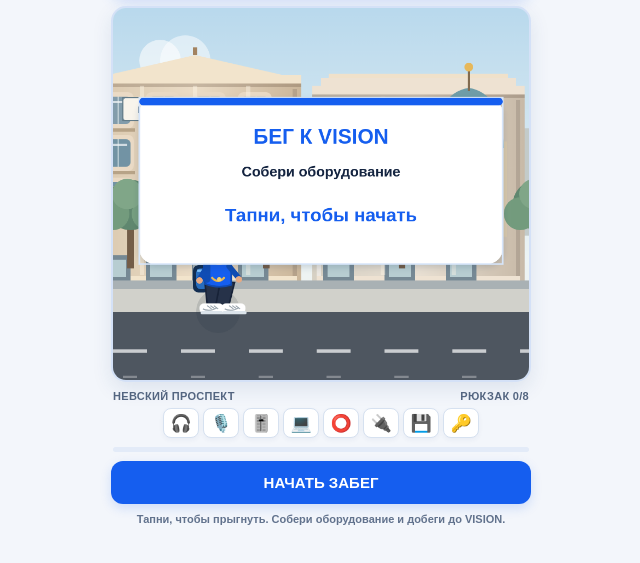
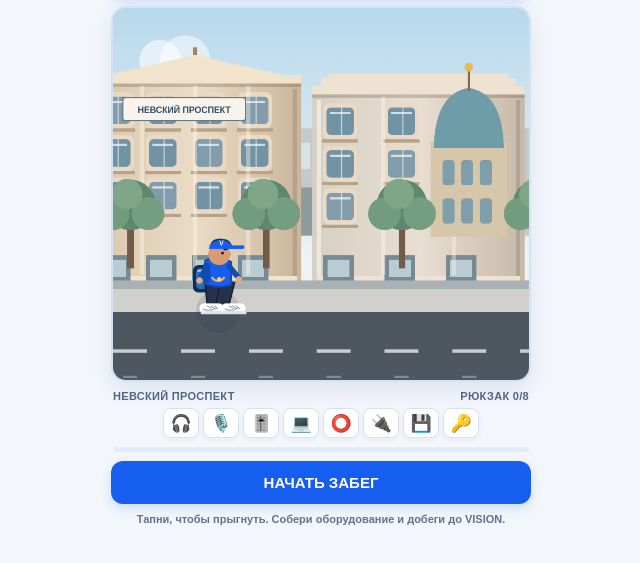
Before and after one commit to xxxarizma19-tech/vision-game-playtest, a plain HTML site: page index.html in a window 1280 px wide. Shown: the part 53-616 px from the top of the page, without its empty margins (319-959 px from the left). Drawn offline with Linux system fonts and the light colour scheme.

Commit message:
Remove obstructive start card

```diff
--- a/index.html
+++ b/index.html
@@ -123,7 +123,7 @@ function coin(q){circ(q.x,q.y,12,'#e5b94d');circ(q.x,q.y,8,'#fff4d5');txt('V',q.
 function card(title,line1,line2){
   x.save();x.shadowColor='rgba(25,53,87,.2)';x.shadowBlur=14;x.shadowOffsetY=5;rr(24,82,332,152,14,'#fff');x.shadowColor='transparent';x.shadowBlur=0;x.shadowOffsetY=0;x.strokeStyle='#d6e5fa';x.lineWidth=1.5;x.strokeRect(24,82,332,152);rr(24,82,332,7,4,'#155eef');txt(title,190,124,19,'#155eef');txt(line1,190,154,13,'#142440');txt(line2,190,195,17,'#155eef');x.restore();
 }
-function draw(){back();coins.forEach(coin);items.forEach(gear);obs.forEach(hazard);player();particles.forEach(p=>{x.globalAlpha=Math.max(0,p.life/p.max);circ(p.x,p.y,2.2,p.color)});x.globalAlpha=1;if(mode===0)card('БЕГ К VISION','Собери оборудование','Тапни, чтобы начать');if(mode===2)card('ЗАБЕГ ОКОНЧЕН',score+' очков · '+got.length+'/8 предметов','Утешительный код: VISION5 · 5%');if(mode===3)card(won?'ФИНИШ!':'ЗАБЕГ ОКОНЧЕН',score+' очков · '+got.length+'/8 предметов','Промокод: VISION'+(got.length===8?'12':'8')+' · '+(got.length===8?'12%':'8%'))}
+function draw(){back();coins.forEach(coin);items.forEach(gear);obs.forEach(hazard);player();particles.forEach(p=>{x.globalAlpha=Math.max(0,p.life/p.max);circ(p.x,p.y,2.2,p.color)});x.globalAlpha=1;if(mode===2)card('ЗАБЕГ ОКОНЧЕН',score+' очков · '+got.length+'/8 предметов','Утешительный код: VISION5 · 5%');if(mode===3)card(won?'ФИНИШ!':'ЗАБЕГ ОКОНЧЕН',score+' очков · '+got.length+'/8 предметов','Промокод: VISION'+(got.length===8?'12':'8')+' · '+(got.length===8?'12%':'8%'))}
 function hud(){let left=Math.max(0,90-Math.floor(t));clock.textContent=(left>=60?'01:':'00:')+('0'+(left%60)).slice(-2);hearts.textContent='♥'.repeat(Math.max(0,hp))+'♡'.repeat(Math.max(0,3-hp));scoreEl.textContent=score;bagEl.textContent='РЮКЗАК '+got.length+'/8';slots.forEach((s,i)=>s.classList.toggle('on',got.includes(i)));stageEl.textContent=t<30?'НЕВСКИЙ ПРОСПЕКТ':t<60?'ДВОР':'УЛИЦА НЕКРАСОВА · VISION';duckBtn.style.display=t>=30?'block':'none';bar.style.width=Math.min(100,t/90*100)+'%';spd=150+Math.min(90,t)*.72;zone=t<30?0:t<60?1:2}
 function finish(win){mode=win?3:2;won=win;go.textContent='СЫГРАТЬ ЕЩЁ';duckBtn.style.display='none';draw()}
 function frame(ts){if(mode!==1)return;let d=Math.min(.05,(ts-last)/1000||0);last=ts;t+=d;hud();if(t>=90){finish(true);return}jy+=vy*d;vy+=950*d;if(jy>0){jy=0;vy=0}particles.forEach(p=>{p.x+=p.vx*d;p.y+=p.vy*d;p.vy+=120*d;p.life-=d});particles=particles.filter(p=>p.life>0);let py=F-52+jy;if(inv>0)inv-=d;hazAt-=d;itemAt-=d;coinAt-=d;
```
